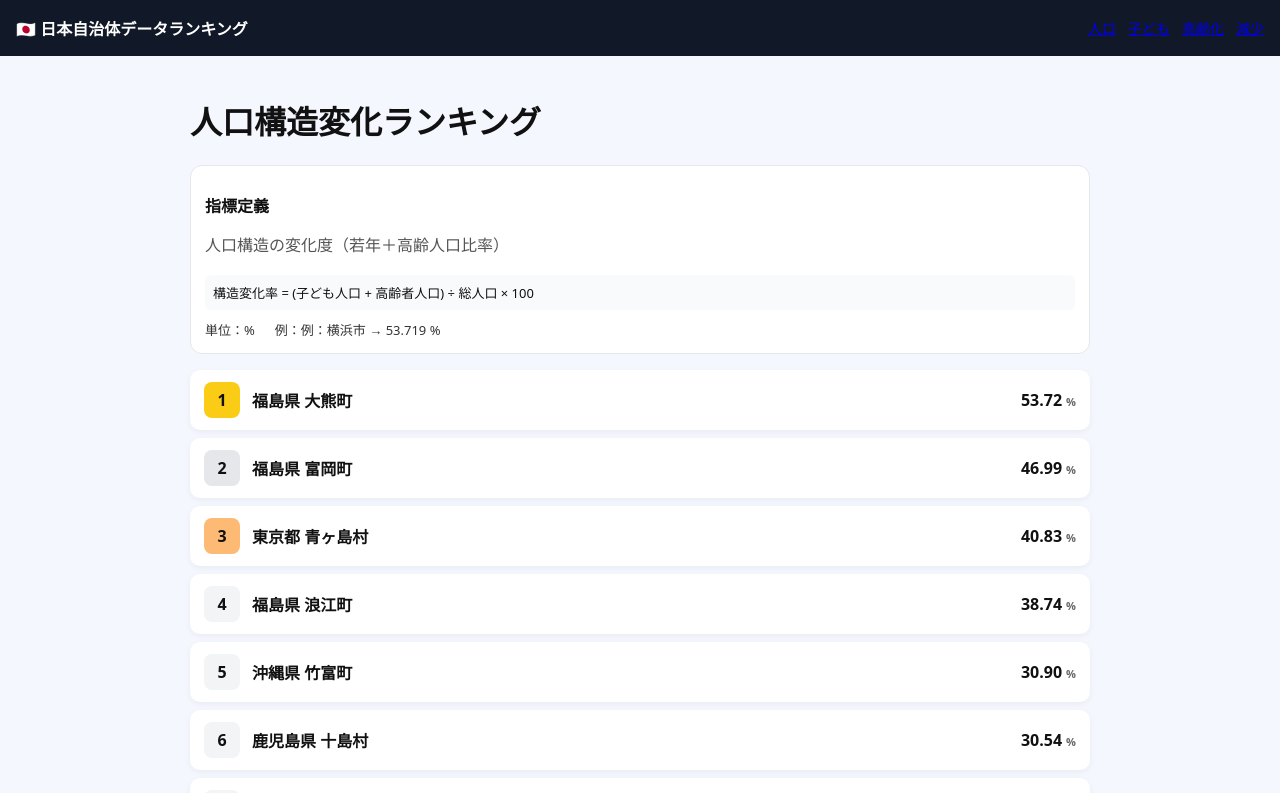
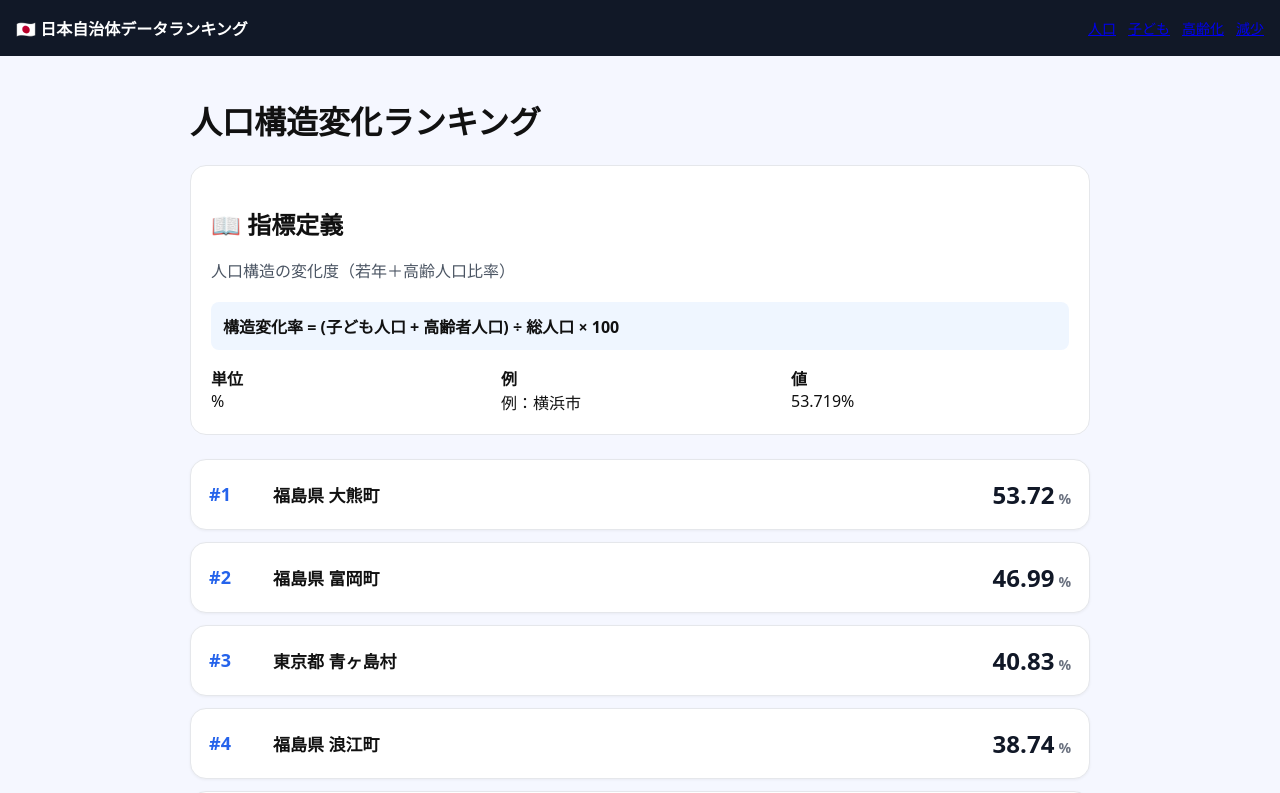
Before and after one commit to OW-beep/japan-data-site, a Next.js app: page /ranking/decline in a window 1280 px wide. Shown: the top 793 px of the page. Built offline with nearby package versions, Linux system fonts and the light colour scheme.

Commit message:
update site

```diff
--- a/components/MetricBox.tsx
+++ b/components/MetricBox.tsx
@@ -9,60 +9,80 @@ export default function MetricBox({
 unit: string;
 definition: string;
 formula?: string;
-  example: { name: string; value: number };
+example: {
+name: string;
+value: number;
+};
 }) {
-  return (
-    <div style={box}>
-      <h2 style={titleStyle}>{title}</h2>
+return ( <div style={box}> <h2 style={titleStyle}>
+📖 {title} </h2>
 
-      <p style={p}>{definition}</p>
 
-      {formula && <div style={formulaStyle}>{formula}</div>}
+  <p style={definitionStyle}>
+    {definition}
+  </p>
 
-      <div style={meta}>
-        <div>単位：{unit}</div>
+  {formula && (
+    <div style={formulaStyle}>
+      {formula}
+    </div>
+  )}
+
+  <div style={exampleBox}>
     <div>
-          例：{example.name} →{" "}
-          {example.value.toLocaleString()} {unit}
+      <strong>単位</strong>
+      <br />
+      {unit}
+    </div>
+
+    <div>
+      <strong>例</strong>
+      <br />
+      {example.name}
+    </div>
+
+    <div>
+      <strong>値</strong>
+      <br />
+      {example.value.toLocaleString()}
+      {unit}
     </div>
   </div>
 </div>
+
+
 );
 }
 
 const box: React.CSSProperties = {
-  background: "#fff",
+background: "#ffffff",
+borderRadius: 16,
 border: "1px solid #e5e7eb",
-  padding: 14,
-  borderRadius: 12,
-  marginBottom: 16,
+padding: 20,
+marginBottom: 24,
 };
 
 const titleStyle: React.CSSProperties = {
-  fontSize: 16,
-  fontWeight: 800,
-  marginBottom: 8,
+marginBottom: 10,
 };
 
-const p: React.CSSProperties = {
-  color: "#555",
-  lineHeight: 1.6,
+const definitionStyle: React.CSSProperties = {
+color: "#4b5563",
+lineHeight: 1.8,
 };
 
 const formulaStyle: React.CSSProperties = {
-  marginTop: 8,
-  fontSize: 13,
-  color: "#111",
-  background: "#f8fafc",
-  padding: 8,
-  borderRadius: 6,
+marginTop: 12,
+background: "#eff6ff",
+padding: 12,
+borderRadius: 8,
+fontWeight: 600,
 };
 
-const meta: React.CSSProperties = {
-  marginTop: 10,
-  fontSize: 13,
-  display: "flex",
-  gap: 20,
-  flexWrap: "wrap",
-  color: "#333",
+const exampleBox: React.CSSProperties = {
+marginTop: 16,
+display: "grid",
+gridTemplateColumns:
+"repeat(auto-fit,minmax(150px,1fr))",
+gap: 12,
 };
--- a/components/RankCard.tsx
+++ b/components/RankCard.tsx
@@ -3,64 +3,83 @@ export default function RankCard({
   name,
   value,
   unit,
-}: any) {
+}: {
+  rank: number;
+  name: string;
+  value: string | number;
+  unit: string;
+}) {
   return (
     <div style={card}>
-      <div style={rankBox(rank)}>{rank}</div>
+      <div style={left}>
+        <div style={rankStyle}>
+          #{rank}
+        </div>
 
-      <div style={nameBox}>{name}</div>
+        <div style={nameStyle}>
+          {name}
+        </div>
+      </div>
 
-      <div style={valueBox}>
-        {value?.toLocaleString()}
-        <span style={unitStyle}>{unit}</span>
+      <div style={valueStyle}>
+        {typeof value === "number"
+          ? value.toLocaleString()
+          : value}
+
+        <span style={unitStyle}>
+          {unit}
+        </span>
       </div>
     </div>
   );
 }
 
 const card: React.CSSProperties = {
+  background: "#fff",
+  borderRadius: 16,
+  border: "1px solid #e5e7eb",
+
+  padding: 18,
+  marginBottom: 12,
+
+  display: "flex",
+  justifyContent: "space-between",
+  alignItems: "center",
+
+  boxShadow:
+    "0 1px 3px rgba(0,0,0,0.05)",
+};
+
+const left: React.CSSProperties = {
   display: "flex",
   alignItems: "center",
-  justifyContent: "space-between",
-  padding: "12px 14px",
-  marginBottom: 8,
-  background: "#fff",
-  borderRadius: 10,
-  boxShadow: "0 2px 6px rgba(0,0,0,0.05)",
+  gap: 14,
 };
 
-const rankBox = (rank: number): React.CSSProperties => ({
-  width: 36,
-  height: 36,
-  borderRadius: 8,
-  display: "flex",
-  alignItems: "center",
-  justifyContent: "center",
+const rankStyle: React.CSSProperties = {
+  minWidth: 50,
+
+  fontSize: 18,
   fontWeight: 800,
-  background:
-    rank === 1
-      ? "#facc15"
-      : rank === 2
-      ? "#e5e7eb"
-      : rank === 3
-      ? "#fdba74"
-      : "#f3f4f6",
-});
 
-const nameBox: React.CSSProperties = {
-  flex: 1,
-  marginLeft: 12,
-  fontWeight: 700,
+  color: "#2563eb",
 };
 
-const valueBox: React.CSSProperties = {
+const nameStyle: React.CSSProperties = {
+  fontSize: 17,
+  fontWeight: 600,
+};
+
+const valueStyle: React.CSSProperties = {
+  fontSize: 24,
   fontWeight: 800,
-  minWidth: 100,
-  textAlign: "right",
+
+  color: "#111827",
 };
 
 const unitStyle: React.CSSProperties = {
-  fontSize: 11,
-  color: "#666",
+  fontSize: 14,
   marginLeft: 4,
+
+  color: "#6b7280",
 };
```
Also changed, not shown: components/ArticleLayout.tsx (+35 -46 lines). Lines whose indentation alone changed are shown as unchanged.
